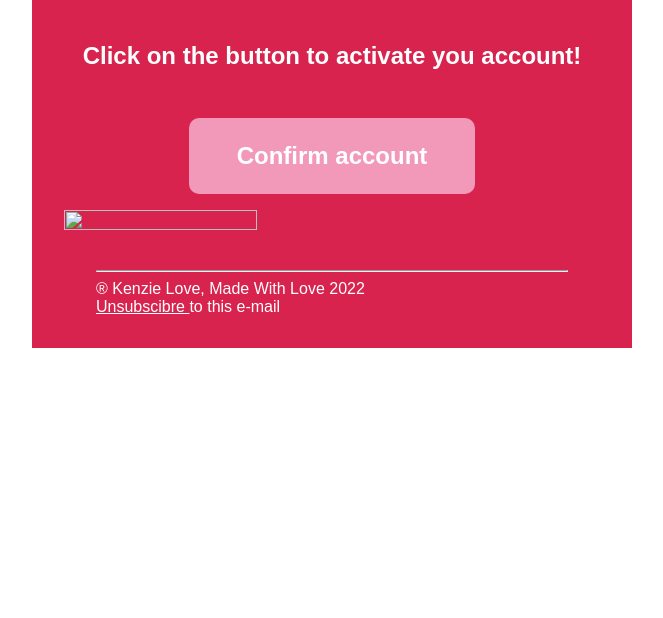
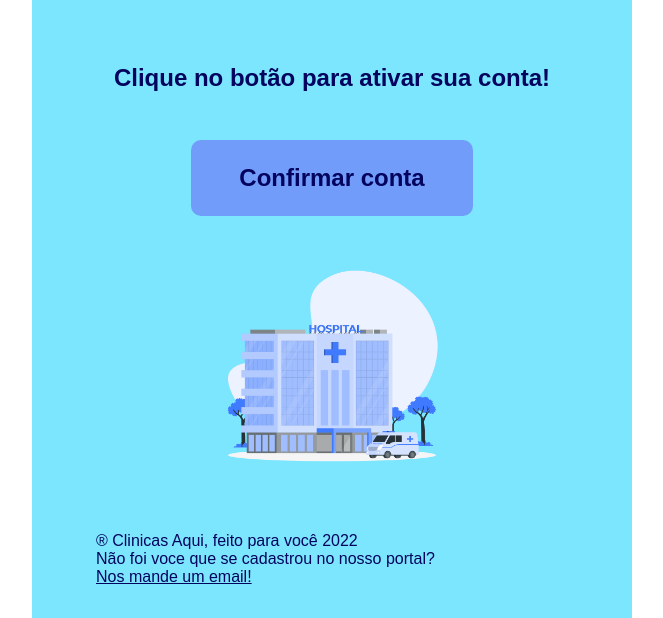
Before and after one commit to ClinicasAqui/ClinicasAqui-Api, a website: page src/html/index.html in a window 1280 px wide. Shown: the part 256-874 px from the top of the page, without its empty margins (308-971 px from the left). Before the commit the page ends 800 px from the top, so only its background shows below. Drawn offline with Linux system fonts and the light colour scheme.

Commit message:
commit: complet HTML email verify

```diff
--- a/src/html/index.html
+++ b/src/html/index.html
@@ -12,48 +12,44 @@
      <body style="margin: 0; padding: 0; ">
 
           <!-- HEADER -->
-          <table bgcolor="#D7234D" align="center" border="0" cellpadding="0" cellspacing="0" width="600">
+          <table bgcolor="#7CE6FF" align="center" border="0" cellpadding="0" cellspacing="0" width="600">
                <tr>
                     <td align="center" height="200">
-                         <img src="../assets/Logo httTinder.png" alt="Kenzie Love" style="display: block;" />
+                         <img src="../assets/logo.png" alt="Clinicas Aqui" style="display: block; width: 40%;" />
                     </td>
                </tr>
                <!-- MAIN BODY -->
                <tr>
-                    <td bgcolor=" #D7234D" style="padding: 2em;">
+                    <td bgcolor=" #7CE6FF" style="padding: 2em;">
                          <table border="0" cellpadding="0" cellspacing="0" width="100%">
-                              <hr>
                               <tr>
-                                   <td align="center" style=" font-weight: 600; color: #ffffff; font-family: Arial, sans-serif; font-size: 1.5em; padding-top: 2em;">
-                                        Click on the button to activate you account!
+                                   <td align="center" style=" font-weight: 600; color: #03045e; font-family: Arial, sans-serif; font-size: 1.5em; padding-top: 2em;">
+                                       Clique no botão para ativar sua conta!
                                    </td>
                               </tr>
                               <tr>
                                    <td align="center" style="padding: 3em 0 1em;">
-                                        <button style="background-color: #F299B9; border-radius: 10px; border: 0; padding: 1em 2em;  font-family: Arial, sans-serif; font-size: 1.5rem; ">
+                                        <button style="background-color: #729CF9; border-radius: 10px; border: 0; padding: 1em 2em;  font-family: Arial, sans-serif; font-size: 1.5rem;">
                                              <!-- precisa redirecionar para pagina com a rota + token -->
-                                             <a style="text-decoration: none; font-weight: 600; color: #ffffff;" href="https://htttinder.herokuapp.com/email/:tokenEmail" target="_blank">Confirm account</a>
+                                             <a style="text-decoration: none; font-weight: 600; color: #03045e;" href="https://htttinder.herokuapp.com/email/:tokenEmail" target="_blank">Confirmar conta</a>
                                         </button>
                                    </td>
                               </tr>
                               <tr>
-                                   <td>
-                                        <img src="../assets/loveGhost.png" alt="" width="60%" style="display: block;" />
+                                   <td align="center">
+                                        <img src="../assets/hospital.png" alt="" width="50%" style="display: block;" />
                                    </td>
                               </tr>
                               <!-- RODAPE -->
                               <tr>
 
-                                   <td align="bottom" bgcolor="#D7234D" style="padding: 2em 2em 0;">
-                                        <hr>
+                                   <td align="bottom" bgcolor="#7CE6FF" style="padding: 2em 2em 0;" >
+
                                         <table border="0" cellpadding="0" cellspacing="0" width="100%">
                                              <tr>
-                                                  <td style="color: #ffffff; font-family: Arial, sans-serif; font-size: 1rem;">
-                                                       &reg; Kenzie Love, Made With Love 2022<br />
-                                                       <a href="#" style="color: #ffffff;">
-                                                            <font color="#ffffff">
-                                                                 Unsubscibre</font>
-                                                       </a>to this e-mail
+                                                  <td style="color: #03045e; font-family: Arial, sans-serif; font-size: 1rem;">
+                                                       &reg; Clinicas Aqui, feito para você 2022<br />
+                                                       Não foi voce que se cadastrou no nosso portal? <br /><a href="malito:clinicasaqui@outlook.com" style="color: #03045e;">Nos mande um email!</a>
                                                   </td>
                                              </tr>
 
```
Also changed, not shown: src/assets/hospital.png (added), src/assets/logo.png (added).
